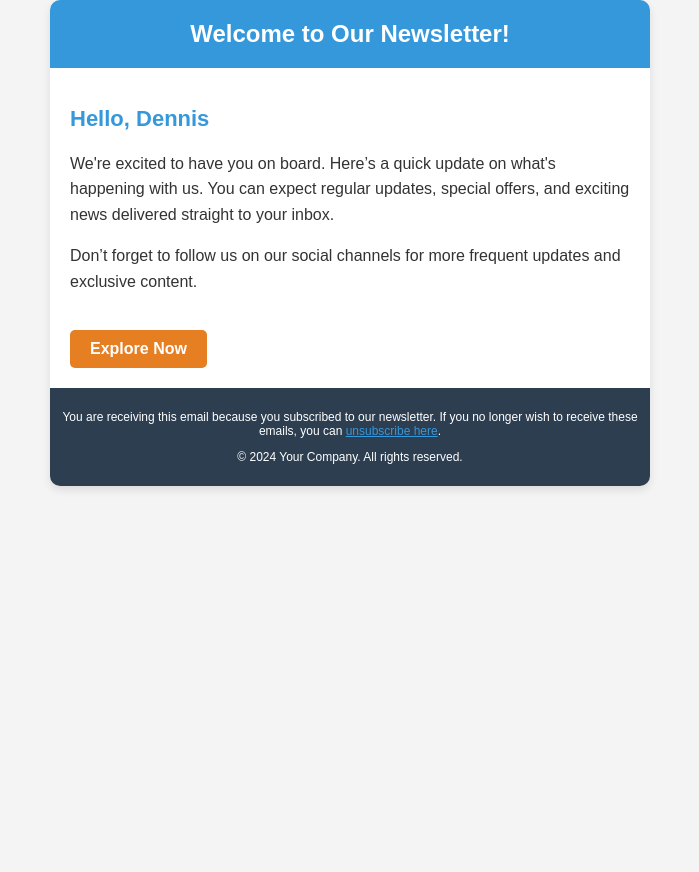
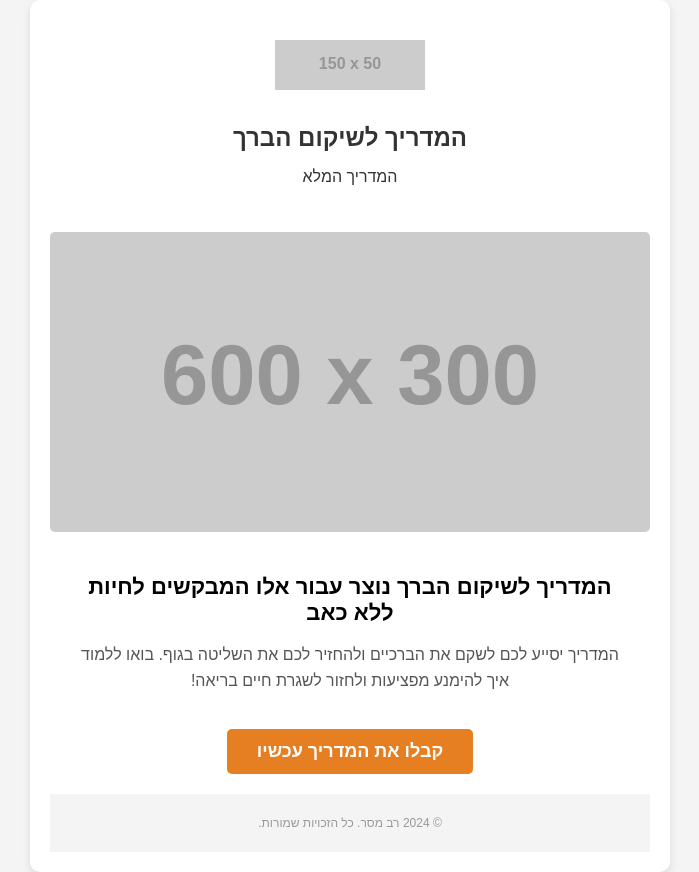
Before and after one commit to dennis1232/email, a plain HTML site: page index.html in a window 1280 px wide. Shown: the whole page, without its empty margins (290-989 px from the left). Before the commit the page ends 800 px from the top, so only its background shows below. Drawn offline with Linux system fonts and the light colour scheme; placeholder pictures from the web are drawn by us.

Commit message:
Update index.html

```diff
--- a/index.html
+++ b/index.html
@@ -1,15 +1,16 @@
 <!DOCTYPE html>
-<html lang="en">
+<html lang="he">
 <head>
     <meta charset="UTF-8">
     <meta name="viewport" content="width=device-width, initial-scale=1.0">
-    <title>Cool Email Template</title>
+    <title>Email Template</title>
     <style>
         body {
             font-family: Arial, sans-serif;
             background-color: #f4f4f4;
             margin: 0;
             padding: 0;
+            direction: rtl;
         }
         .email-container {
             max-width: 600px;
@@ -18,46 +19,55 @@
             border-radius: 10px;
             overflow: hidden;
             box-shadow: 0 4px 8px rgba(0, 0, 0, 0.1);
+            text-align: center;
+            padding: 20px;
+        }
+        .logo {
+            margin: 20px 0;
         }
         .header {
-            background-color: #3498db;
-            padding: 20px;
-            text-align: center;
-            color: #ffffff;
+            background-color: #fff;
+            color: #333;
+            padding: 10px;
         }
         .header h1 {
+            font-size: 24px;
             margin: 0;
-            font-size: 24px;
+            font-weight: bold;
+        }
+        .main-image {
+            width: 100%;
+            border-radius: 5px;
+            margin-top: 20px;
         }
         .email-body {
             padding: 20px;
-            color: #333333;
+            color: #333;
         }
         .email-body h2 {
             font-size: 22px;
-            color: #3498db;
+            color: #000;
+            margin-bottom: 10px;
         }
         .email-body p {
             font-size: 16px;
             line-height: 1.6;
+            color: #555;
         }
         .cta-button {
             display: inline-block;
             margin-top: 20px;
             background-color: #e67e22;
             color: #ffffff;
-            padding: 10px 20px;
+            padding: 12px 30px;
             text-decoration: none;
             border-radius: 5px;
+            font-size: 18px;
             font-weight: bold;
         }
-        .cta-button:hover {
-            background-color: #d35400;
-        }
         .footer {
-            background-color: #2c3e50;
-            color: #ffffff;
-            text-align: center;
+            background-color: #f4f4f4;
+            color: #999;
             padding: 10px;
             font-size: 12px;
         }
@@ -76,25 +86,30 @@
 </head>
 <body>
     <div class="email-container">
+        <!-- Logo -->
+        <img src="https://via.placeholder.com/150x50?text=Logo" alt="רב מסר" class="logo">
+
         <!-- Header -->
         <div class="header">
-            <h1>Welcome to Our Newsletter!</h1>
+            <h1>המדריך לשיקום הברך</h1>
+            <p>המדריך המלא</p>
         </div>
 
-        <!-- Email Body -->
+        <!-- Main Image -->
+        <img src="https://via.placeholder.com/600x300?text=Cover+Image" alt="המדריך" class="main-image">
+
+        <!-- Body Content -->
         <div class="email-body">
-            <h2>Hello, Dennis</h2>
-            <p>We're excited to have you on board. Here’s a quick update on what's happening with us. You can expect regular updates, special offers, and exciting news delivered straight to your inbox.</p>
-            <p>Don’t forget to follow us on our social channels for more frequent updates and exclusive content.</p>
+            <h2>המדריך לשיקום הברך נוצר עבור אלו המבקשים לחיות ללא כאב</h2>
+            <p>המדריך יסייע לכם לשקם את הברכיים ולהחזיר לכם את השליטה בגוף. בואו ללמוד איך להימנע מפציעות ולחזור לשגרת חיים בריאה!</p>
 
             <!-- Call to Action -->
-            <a href="https://www.lael-laban.com/%D7%94%D7%9E%D7%93%D7%A8%D7%99%D7%9A-%D7%9C%D7%A9%D7%99%D7%A7%D7%95%D7%9D-%D7%94%D7%91%D7%A8%D7%9A" class="cta-button">Explore Now</a>
+            <a href="#" class="cta-button">קבלו את המדריך עכשיו</a>
         </div>
 
         <!-- Footer -->
         <div class="footer">
-            <p>You are receiving this email because you subscribed to our newsletter. If you no longer wish to receive these emails, you can <a href="#" style="color: #3498db;">unsubscribe here</a>.</p>
-            <p>© 2024 Your Company. All rights reserved.</p>
+            <p>© 2024 רב מסר. כל הזכויות שמורות.</p>
         </div>
     </div>
 </body>
```
